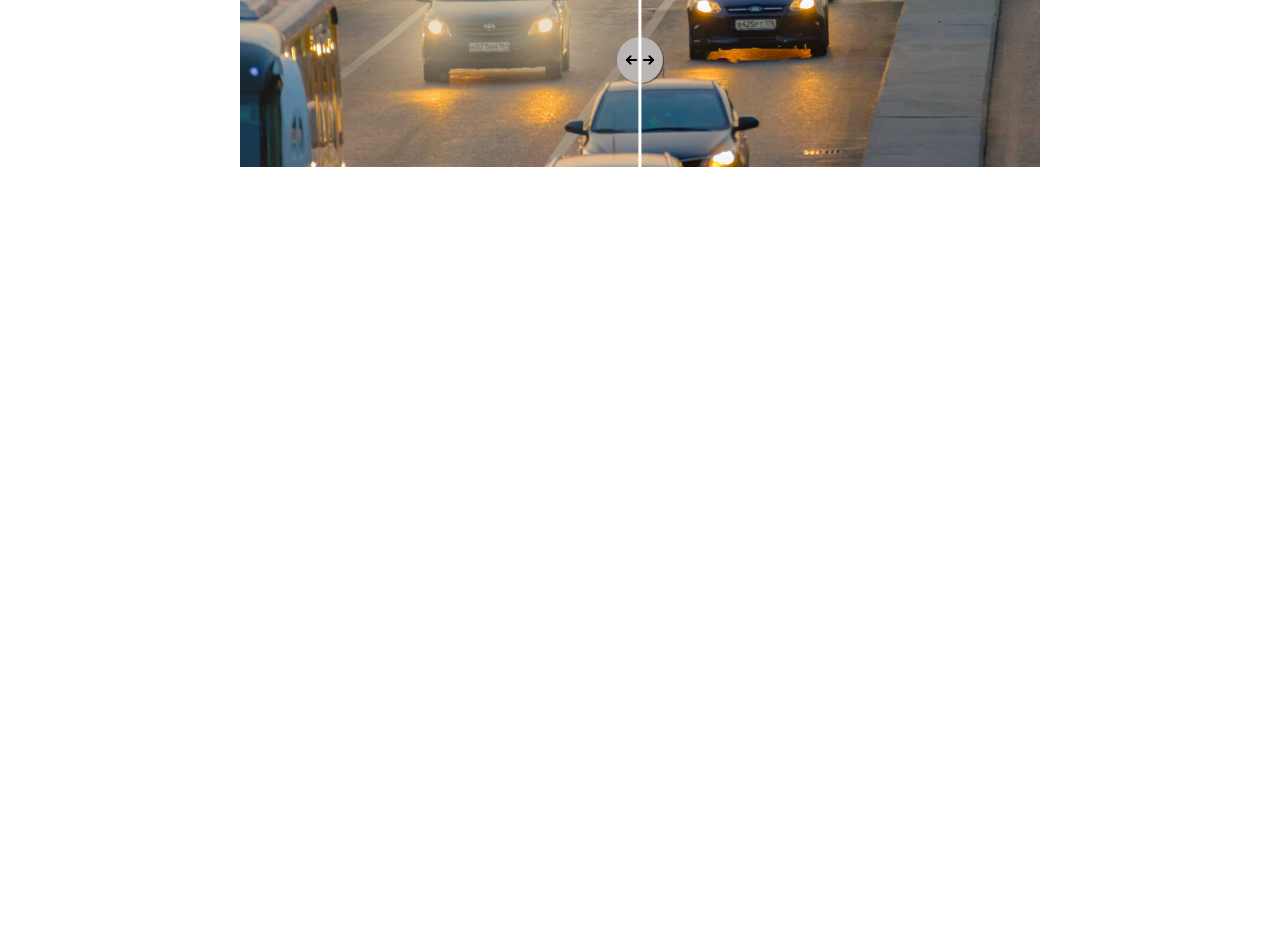
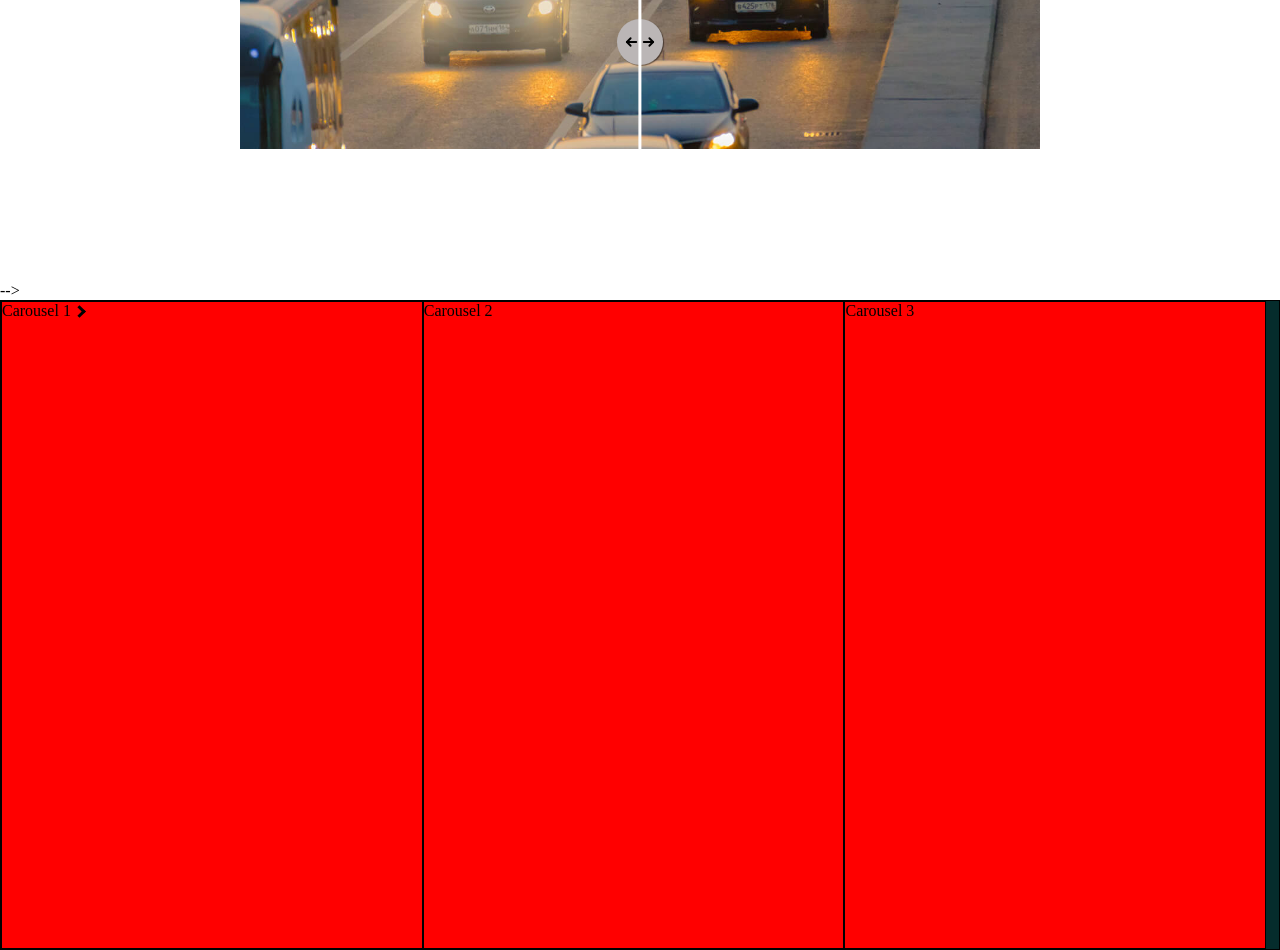
Before and after one commit to abdul3301/Specscart, a plain HTML site: page Specscart.html in a window 1280 px wide. Shown: the part 1268-2218 px from the top of the page. Before the commit the page ends 1568 px from the top, so only its background shows below. Drawn offline with Linux system fonts and the light colour scheme.

Commit message:
worked halfway on carousel

```diff
--- a/Specscart.html
+++ b/Specscart.html
@@ -7,6 +7,7 @@
     <link rel="stylesheet" href="styles/header.css">
     <link rel="stylesheet" href="styles/section1.css">
     <link rel="stylesheet" href="styles/slider.css">
+    <link rel="stylesheet" href="styles/carousel.css">
 </head>
 
 <body>
@@ -82,9 +83,7 @@
             they're made for you <br> or not. With our Free Home Trial, get 4 frame of your choice at your home, along
             with 3 cool lenses.</span>
     </div>
-    <div class="carousel">
-        Carousel
-    </div>
+
 
     <div>
         <main>
@@ -118,12 +117,41 @@
         </main>
     </div>
 
+
+    <!-- <---------------------------------Carousel Code------------------------------------------> -->
+
+    <div class="carousel">
+        <div onclick="expandCarousel('carousel1')" class="carousel1" id="carousel1">Carousel 1 <i
+                class="arrow right"></i></div>
+        <div onclick="expandCarousel('carousel2')" class="carousel2" id="carousel2">Carousel 2</div>
+        <div onclick="expandCarousel('carousel3')" class="carousel3" id="carousel3">Carousel 3</div>
+
+    </div>
+
 </body>
 <script>
     const container = document.querySelector('.container');
     document.querySelector('.slider').addEventListener('input', (e) => {
         container.style.setProperty('--position', `${e.target.value}%`);
     })
+
+    //<---------------------------------Carousel Code------------------------------------------>
+    const expandCarousel = (targettedCarousel) => {
+        const carouselCheck = document.getElementById(targettedCarousel)
+        const expandCarousel = document.getElementsByClassName("carousel1ex")
+        if (expandCarousel.length > 0) {
+            expandCarousel[0].classList.toggle("carousel1ex")
+        }
+        if (carouselCheck.classList.contains("carousel1ex")) {
+            carouselCheck.classList.toggle("carousel1ex")
+        }
+        else {
+            console.log("added")
+            carouselCheck.classList.toggle('carousel1ex')
+        }
+    }
+    // carouselCheck.addEventListener("click", myFunction)
+
 </script>
 
 </html>
--- a/styles/carousel.css
+++ b/styles/carousel.css
@@ -1,6 +1,65 @@
-/* .carousel {
-  height: 250px;
-  background-color: aqua;
+.carousel {
+  height: 650px;
+  background-color: rgb(5, 44, 44);
   border: 1px solid;
   width: 100%;
-} */
+  position: relative;
+  display: flex;
+  /* padding: 100px; */
+}
+.carousel1 {
+  background-color: red;
+  border: 1px solid black;
+  width: 33%;
+  /* width: 200px;
+  height: 100px; */
+  transition: width 2s, background-color 2s;
+}
+
+.carousel2 {
+  background-color: red;
+  border: 1px solid black;
+  width: 33%;
+
+  /* width: 200px;
+  height: 100px; */
+}
+.carousel3 {
+  background-color: red;
+  border: 1px solid black;
+  width: 33%;
+
+  /* width: 200px;
+  height: 100px; */
+}
+.carousel1ex {
+  width: 800px;
+  background-color: yellow;
+}
+
+.arrow {
+  border: solid black;
+  border-width: 0 3px 3px 0;
+  display: inline-block;
+  padding: 3px;
+}
+
+.right {
+  transform: rotate(-45deg);
+  -webkit-transform: rotate(-45deg);
+}
+
+.left {
+  transform: rotate(135deg);
+  -webkit-transform: rotate(135deg);
+}
+
+.up {
+  transform: rotate(-135deg);
+  -webkit-transform: rotate(-135deg);
+}
+
+.down {
+  transform: rotate(45deg);
+  -webkit-transform: rotate(45deg);
+}
```
Also changed, not shown: back.txt (added).
